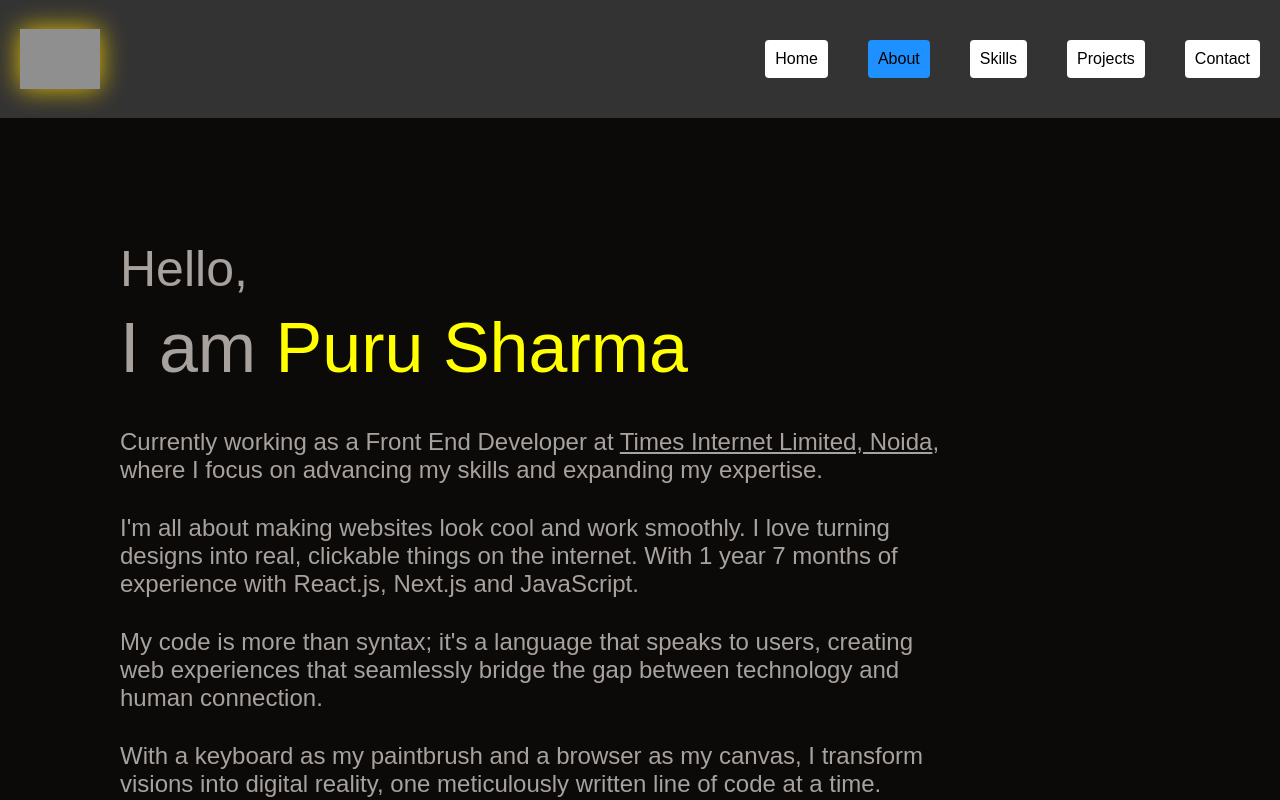
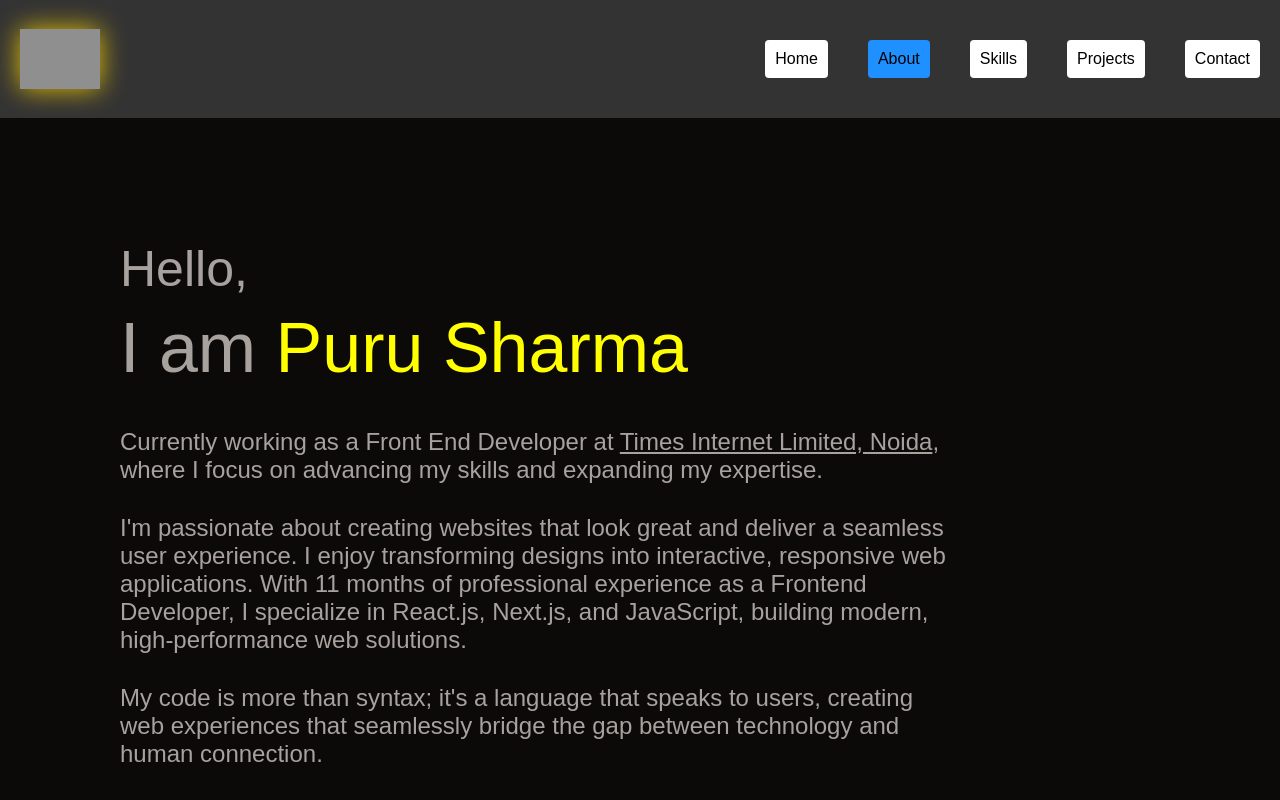
Before and after one commit to PuruSharma99/my-portfolio, a React (Vite) app: page / in a window 1280 px wide. Both pictures are taken after a click on the element "About". Shown: the top 800 px of the page. Built offline with nearby package versions, Linux system fonts and the light colour scheme; grey boxes are pictures that could not be loaded; a web font is replaced by a local one.

Commit message:
new update

```diff
--- a/src/App.jsx
+++ b/src/App.jsx
@@ -68,7 +68,7 @@ export default function App() {
       title: "GitHub",
     },
     {
-      link: "https://drive.google.com/file/d/14_r7eUYU_f4FN7ytXOdaJ9wDc9lnEohD/view?usp=sharing",
+      link: "https://drive.google.com/file/d/1rGc3tNbjni6ukOaSrX1tYRj-js7lZt4N/view?usp=sharing",
       image: "/images/resume.jpg",
       title: "Resume",
     },
--- a/src/components/About.jsx
+++ b/src/components/About.jsx
@@ -1,5 +1,5 @@
 import PropTypes from "prop-types";
-import {useEffect, useState} from "react";
+import { useEffect, useState } from "react";
 
 export default function About(props) {
   const [experience, setExperience] = useState("");
@@ -8,7 +8,7 @@ export default function About(props) {
     function calculateExperience(periods) {
       const now = new Date();
       let totalMonths = 0;
-            periods.forEach(period => {
+      periods.forEach((period) => {
         const start = new Date(period.start);
         const end = period.end ? new Date(period.end) : now;
         let months =
@@ -32,8 +32,9 @@ export default function About(props) {
     }
 
     const workPeriods = [
-            {start: "2022-10-10", end: "2023-05-31"},
-            {start: "2024-01-01", end: null}
+      // {start: "2022-10-10", end: "2023-05-31"},
+      { start: "2024-01-01", end: "2025-05-30" },
+      { start: "2025-06-02", end: null },
     ];
     setExperience(calculateExperience(workPeriods));
   }, []);
@@ -51,9 +52,12 @@ export default function About(props) {
           skills and expanding my expertise.
         </div>
         <div className="abt-det">
-                    I&apos;m all about making websites look cool and work smoothly. I love
-                    turning designs into real, clickable things on the internet. With {experience} of
-                    experience with React.js, Next.js and JavaScript.
+          I&apos;m passionate about creating websites that look great and
+          deliver a seamless user experience. I enjoy transforming designs into
+          interactive, responsive web applications. With {experience} of
+          professional experience as a Frontend Developer, I specialize in
+          React.js, Next.js, and JavaScript, building modern, high-performance
+          web solutions.
         </div>
         <div className="abt-det">
           My code is more than syntax; it&apos;s a language that speaks to
```
Lines whose indentation alone changed are shown as unchanged.
